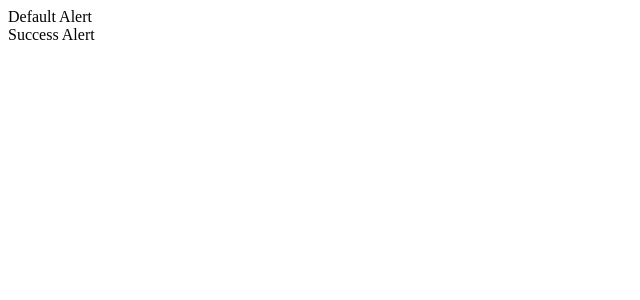
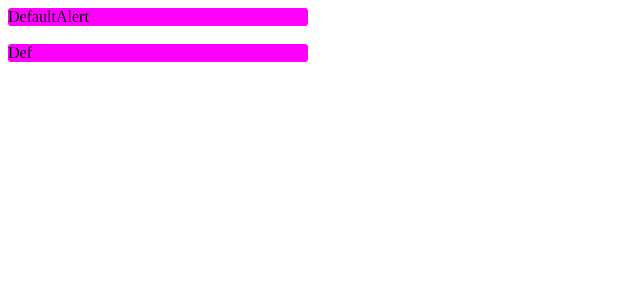
Before and after one commit to Ana-canales/App-Tarea, a React (Create React App) app: page / in a window 1280 px wide. Shown: the top 300 px of the page, without its empty margins (0-640 px from the left). Built offline with nearby package versions, Linux system fonts and the light colour scheme.

Commit message:
modificacion

```diff
--- a/src/App.js
+++ b/src/App.js
@@ -6,7 +6,8 @@ function App() {
   return (
     <div className="App">
       <header className="App-header">
-       <AlertSB></AlertSB>
+       <AlertSB altura="60px" ancho="300px" colorFondo="magenta" colorFuente="white" texto="DefaultAlert"></AlertSB>
+       <AlertSB altura="60px" ancho="300px" colorFondo="magenta" colorFuente="white" texto="Def"></AlertSB>
       </header>
     </div>
   );
--- a/src/Components/Alertas.js
+++ b/src/Components/Alertas.js
@@ -1,13 +1,19 @@
-const AlertSB = () =>{
+const AlertSB = ({altura, ancho, colorFondo, colorFuente, texto}) =>{
     return(
         <div>
-            <div>
-            Default Alert
+            <div style={{
+                width: ancho,
+                heigth: altura,
+                background:colorFondo,
+                font: colorFuente,
+                borderRadius: '3px'
+                }}>
+                    {texto}
             </div>
-            Success Alert
+            <br />
         </div>
     )
 }
 export{
     AlertSB
-}
+};
```
Also changed, not shown: src/Components/Imagen/tarea.png (added).
